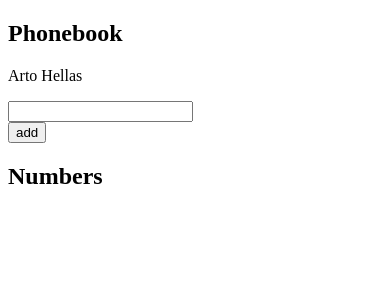
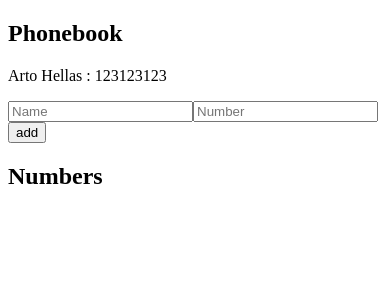
Before and after one commit to CarlosPProjects/fullstackopen, a React (Vite) app in the folder part02/agenda/: page / in a window 390 px wide. Shown: the top 300 px of the page. Built offline with nearby package versions, Linux system fonts and the light colour scheme.

Commit message:
"Added phone number field to agenda, updated App.tsx to handle new field"

```diff
--- a/part02/agenda/src/App.tsx
+++ b/part02/agenda/src/App.tsx
@@ -3,8 +3,11 @@ import { TAgenda } from "./types/types";
 import { isNameRepeated } from "./utils/utils";
 
 function App() {
-  const [persons, setPersons] = useState<TAgenda[]>([{ name: "Arto Hellas" }]);
+  const [persons, setPersons] = useState<TAgenda[]>([
+    { name: "Arto Hellas", number: "123123123" },
+  ]);
   const [newName, setNewName] = useState("");
+  const [newNumber, setNewNumber] = useState("");
 
   const handleSubmit = (e: React.MouseEvent<HTMLButtonElement>) => {
     e.preventDefault();
@@ -12,10 +15,11 @@ function App() {
     if (isNameRepeated(newName, persons)) {
       alert(`${newName} exists in agenda`);
     } else {
-      const newPersos = {
+      const newPersons = {
         name: newName,
+        number: newNumber,
       };
-      setPersons(persons.concat(newPersos));
+      setPersons(persons.concat(newPersons));
     }
   };
 
@@ -25,13 +29,14 @@ function App() {
       <div>
         {persons.map((e) => (
           <div key={e.name}>
-            <p>{e.name}</p>
+            <p>{e.name} : {e.number}</p>
           </div>
         ))}
       </div>
       <form>
         <div>
-          <input type="text" onChange={(e) => setNewName(e.target.value)} />
+          <input type="text" placeholder="Name" onChange={(e) => setNewName(e.target.value)} />
+          <input type="text" placeholder="Number" onChange={(e) => setNewNumber(e.target.value)} />
         </div>
         <div>
           <button type="submit" onClick={handleSubmit}>
--- a/part02/agenda/src/types/types.ts
+++ b/part02/agenda/src/types/types.ts
@@ -1,3 +1,4 @@
 export interface TAgenda {
-  name: string
+  name: string;
+  number: string;
 }
```
